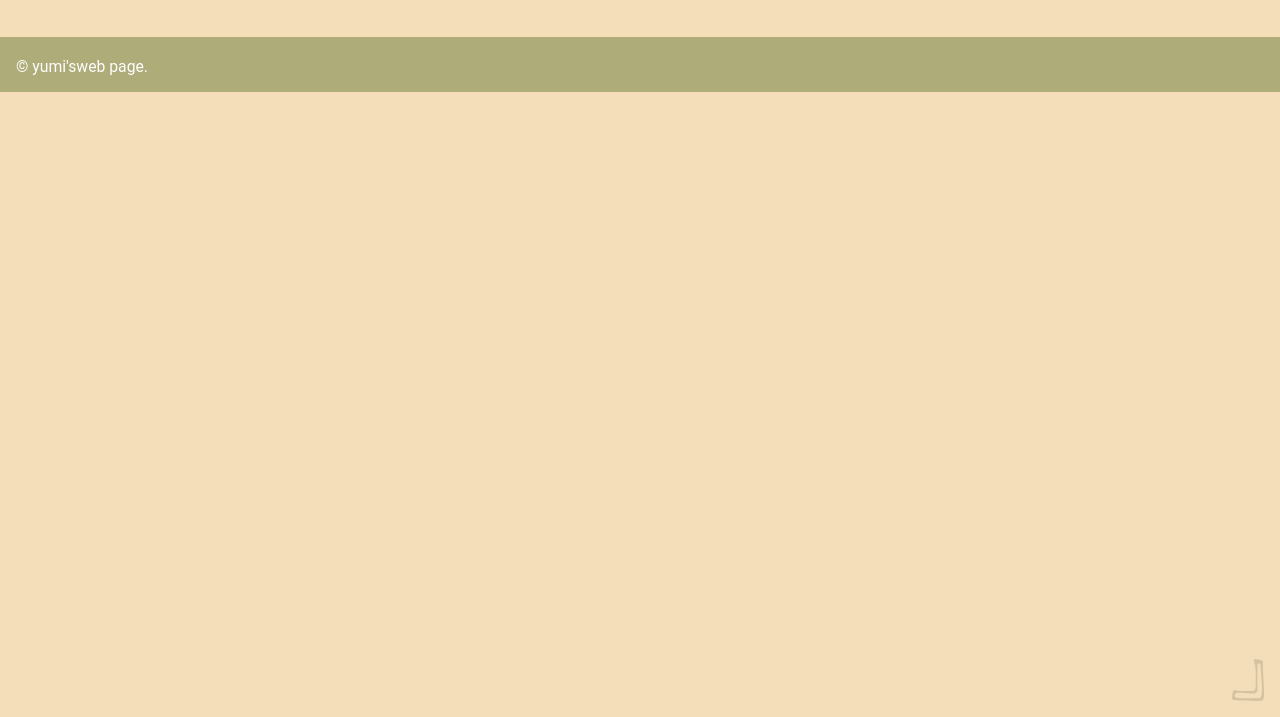
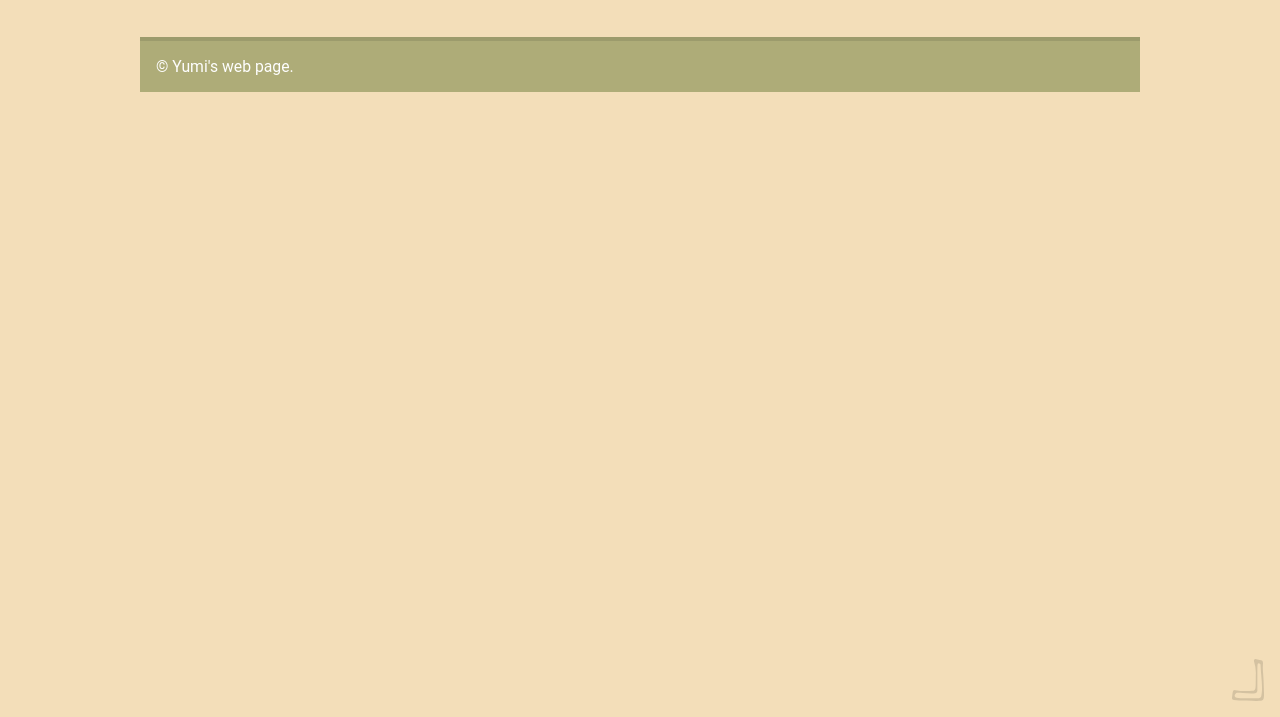
Before and after one commit to taiyou1104/web-portfolio-yumi, a plain HTML site: page public/index.html in a window 1280 px wide. Shown: the part 83-800 px from the top of the page. Drawn offline with Linux system fonts and the light colour scheme.

Commit message:
Update index.html

```diff
--- a/public/index.html
+++ b/public/index.html
@@ -21,11 +21,12 @@
     />
     <div class="page-cover bg-3 text-dark">
       <h1 class="page-title text-1">Portfolio</h1>
+
       <div style="height: 40px"></div>
 
-      <footer class="footer-xover bg-2 text-light">
-        <div style="height: 4px; background-color:rgba(red, green, blue, alpha)"></div>
-        <div class="footer-contents">&copy; yumi'sweb page.</div>
+      <footer class="footer-cover bg-2 text-light">
+        <div style="height: 4px; background-color: rgba(0, 0, 0, 0.1)"></div>
+        <div class="footer-contents">&copy; Yumi's web page.</div>
       </footer>
     </div>
 
```
